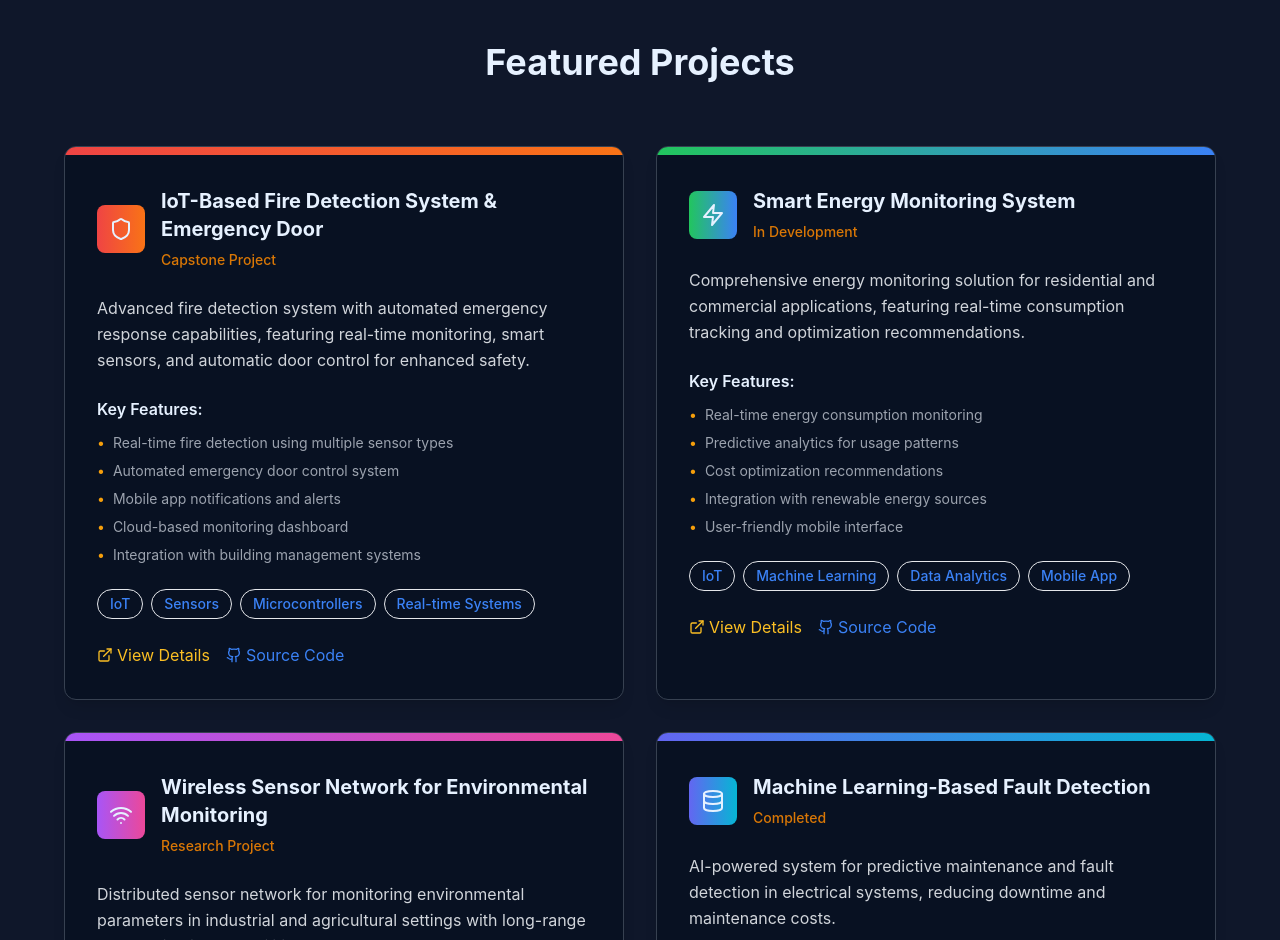
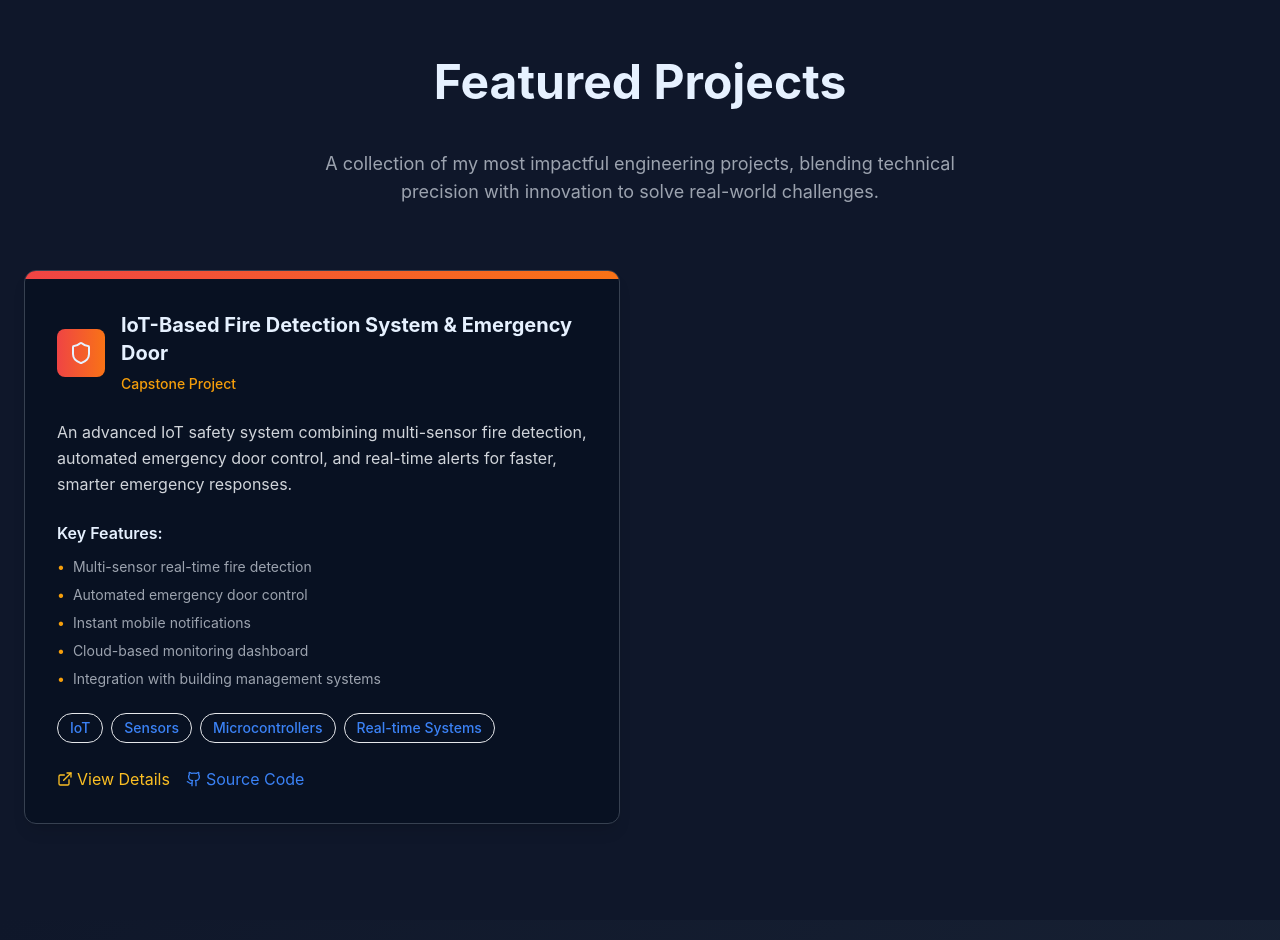
Before and after one commit to Abigael-Sila/Emmanuel-Ngetich, a React (Vite) app: page / in a window 1280 px wide. Shown: the part 1860-2800 px from the top of the page. Built offline with nearby package versions, Linux system fonts and the light colour scheme.

Commit message:
new projects section

```diff
--- a/src/components/Projects.tsx
+++ b/src/components/Projects.tsx
@@ -4,102 +4,89 @@ const Projects = () => {
   const projects = [
     {
       title: 'IoT-Based Fire Detection System & Emergency Door',
-      description: 'Advanced fire detection system with automated emergency response capabilities, featuring real-time monitoring, smart sensors, and automatic door control for enhanced safety.',
+      description:
+        'An advanced IoT safety system combining multi-sensor fire detection, automated emergency door control, and real-time alerts for faster, smarter emergency responses.',
       icon: Shield,
       technologies: ['IoT', 'Sensors', 'Microcontrollers', 'Real-time Systems'],
       features: [
-        'Real-time fire detection using multiple sensor types',
-        'Automated emergency door control system',
-        'Mobile app notifications and alerts',
+        'Multi-sensor real-time fire detection',
+        'Automated emergency door control',
+        'Instant mobile notifications',
         'Cloud-based monitoring dashboard',
-        'Integration with building management systems'
+        'Integration with building management systems',
       ],
       status: 'Capstone Project',
-      color: 'from-red-500 to-orange-500'
-    },
-    {
-      title: 'Smart Energy Monitoring System',
-      description: 'Comprehensive energy monitoring solution for residential and commercial applications, featuring real-time consumption tracking and optimization recommendations.',
-      icon: Zap,
-      technologies: ['IoT', 'Machine Learning', 'Data Analytics', 'Mobile App'],
-      features: [
-        'Real-time energy consumption monitoring',
-        'Predictive analytics for usage patterns',
-        'Cost optimization recommendations',
-        'Integration with renewable energy sources',
-        'User-friendly mobile interface'
-      ],
-      status: 'In Development',
-      color: 'from-green-500 to-blue-500'
-    },
-    {
-      title: 'Wireless Sensor Network for Environmental Monitoring',
-      description: 'Distributed sensor network for monitoring environmental parameters in industrial and agricultural settings with long-range communication capabilities.',
-      icon: Wifi,
-      technologies: ['Wireless Networks', 'Sensor Systems', 'Data Processing', 'LoRaWAN'],
-      features: [
-        'Long-range wireless communication',
-        'Multi-parameter environmental sensing',
-        'Low-power consumption design',
-        'Scalable network architecture',
-        'Real-time data visualization'
-      ],
-      status: 'Research Project',
-      color: 'from-purple-500 to-pink-500'
-    },
-    {
-      title: 'Machine Learning-Based Fault Detection',
-      description: 'AI-powered system for predictive maintenance and fault detection in electrical systems, reducing downtime and maintenance costs.',
-      icon: Database,
-      technologies: ['Machine Learning', 'Python', 'TensorFlow', 'Data Analysis'],
-      features: [
-        'Predictive fault detection algorithms',
-        'Historical data analysis and pattern recognition',
-        'Automated alert system',
-        'Integration with existing SCADA systems',
-        'Performance optimization recommendations'
-      ],
-      status: 'Completed',
-      color: 'from-indigo-500 to-cyan-500'
+      color: 'from-red-500 to-orange-500',
     }
   ];
 
   return (
-    <section id="projects" className="py-20 bg-gradient-to-br from-darker-navy to-darkest-navy">
-      <div className="container mx-auto px-6">
-        <div className="max-w-6xl mx-auto">
-          <h2 className="text-4xl font-bold text-white text-center mb-16">
+    <section
+      id="projects"
+      className="py-24 bg-gradient-to-br from-darker-navy to-darkest-navy relative overflow-hidden"
+    >
+      {/* Background glow accents */}
+      <div className="absolute inset-0 pointer-events-none">
+        <div className="absolute -top-40 -left-40 w-[28rem] h-[28rem] bg-gold-500/10 rounded-full blur-3xl"></div>
+        <div className="absolute bottom-0 right-0 w-[32rem] h-[32rem] bg-electric-blue/10 rounded-full blur-3xl"></div>
+      </div>
+
+      <div className="container mx-auto px-6 relative z-10">
+        {/* Section header */}
+        <div className="max-w-4xl mx-auto text-center mb-16">
+          <h2 className="text-4xl md:text-5xl font-bold text-white mb-4 animate-fade-in-down">
             Featured Projects
           </h2>
+          <div className="w-24 h-1 bg-gradient-to-r from-gold-400 to-electric-blue mx-auto rounded-full"></div>
+          <p className="mt-6 text-gray-400 text-lg max-w-2xl mx-auto">
+            A collection of my most impactful engineering projects, blending technical precision
+            with innovation to solve real-world challenges.
+          </p>
+        </div>
 
-          <div className="grid lg:grid-cols-2 gap-8">
+        {/* Projects grid */}
+        <div className="grid lg:grid-cols-2 gap-10">
           {projects.map((project, index) => (
             <div
               key={index}
-                className="bg-dark-navy/50 rounded-xl shadow-lg overflow-hidden hover:shadow-2xl hover:shadow-gold-500/10 transition-all duration-300 transform hover:-translate-y-2 border border-gray-700 hover:border-gold-400/50 backdrop-blur-sm"
+              className="group bg-dark-navy/50 rounded-xl shadow-lg border border-gray-700
+                         backdrop-blur-sm overflow-hidden relative hover:shadow-2xl
+                         hover:shadow-gold-500/10 hover:border-gold-400/50 transition-all duration-500
+                         transform hover:-translate-y-2 animate-fade-in-up"
+              style={{ animationDelay: `${index * 0.15}s` }}
             >
+              {/* Gradient accent line */}
               <div className={`h-2 bg-gradient-to-r ${project.color}`}></div>
 
+              {/* Card content */}
               <div className="p-8">
+                {/* Icon + title */}
                 <div className="flex items-center mb-6">
-                    <div className={`bg-gradient-to-r ${project.color} p-3 rounded-lg mr-4`}>
+                  <div
+                    className={`bg-gradient-to-r ${project.color} p-3 rounded-lg mr-4 transform group-hover:scale-110 transition-transform duration-300`}
+                  >
                     <project.icon className="text-white" size={24} />
                   </div>
                   <div>
-                      <h3 className="text-xl font-bold text-white mb-1">{project.title}</h3>
-                      <span className="text-sm text-gold-600 font-medium">{project.status}</span>
+                    <h3 className="text-xl font-bold text-white mb-1 group-hover:text-gold-300 transition-colors duration-300">
+                      {project.title}
+                    </h3>
+                    <span className="text-sm text-gold-500 font-medium">{project.status}</span>
                   </div>
                 </div>
 
-                  <p className="text-gray-300 mb-6 leading-relaxed">
-                    {project.description}
-                  </p>
+                {/* Description */}
+                <p className="text-gray-300 mb-6 leading-relaxed">{project.description}</p>
 
+                {/* Features */}
                 <div className="mb-6">
                   <h4 className="font-semibold text-white mb-3">Key Features:</h4>
                   <ul className="space-y-2">
                     {project.features.map((feature, idx) => (
-                        <li key={idx} className="text-gray-400 text-sm flex items-start">
+                      <li
+                        key={idx}
+                        className="text-gray-400 text-sm flex items-start group-hover:text-gray-300 transition-colors duration-300"
+                      >
                         <span className="text-gold-500 mr-2">•</span>
                         {feature}
                       </li>
@@ -107,19 +94,21 @@ const Projects = () => {
                   </ul>
                 </div>
 
-                  <div className="mb-6">
-                    <div className="flex flex-wrap gap-2">
+                {/* Technologies */}
+                <div className="mb-6 flex flex-wrap gap-2">
                   {project.technologies.map((tech, idx) => (
                     <span
                       key={idx}
-                          className="bg-electric-blue/20 text-electric-blue px-3 py-1 rounded-full text-sm font-medium border border-electric-blue/30"
+                      className="bg-electric-blue/20 text-electric-blue px-3 py-1 rounded-full
+                                 text-sm font-medium border border-electric-blue/30
+                                 hover:bg-electric-blue/30 hover:border-electric-blue/50 transition-all duration-300"
                     >
                       {tech}
                     </span>
                   ))}
                 </div>
-                  </div>
 
+                {/* Buttons */}
                 <div className="flex space-x-4">
                   <button className="flex items-center text-gold-400 hover:text-gold-300 transition-colors duration-300">
                     <ExternalLink size={16} className="mr-1" />
@@ -131,9 +120,11 @@ const Projects = () => {
                   </button>
                 </div>
               </div>
+
+              {/* Hover highlight effect */}
+              <div className="absolute inset-0 border-2 border-transparent group-hover:border-gold-400/20 rounded-xl transition-all duration-500"></div>
             </div>
           ))}
-          </div>
         </div>
       </div>
     </section>
```
Lines whose indentation alone changed are shown as unchanged.
